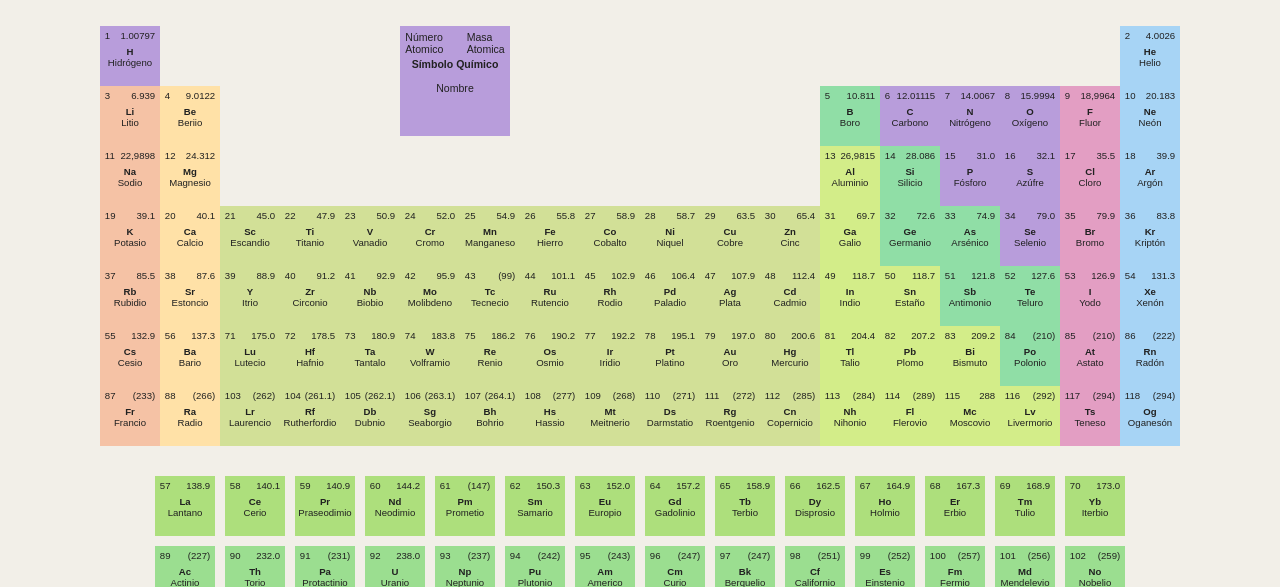
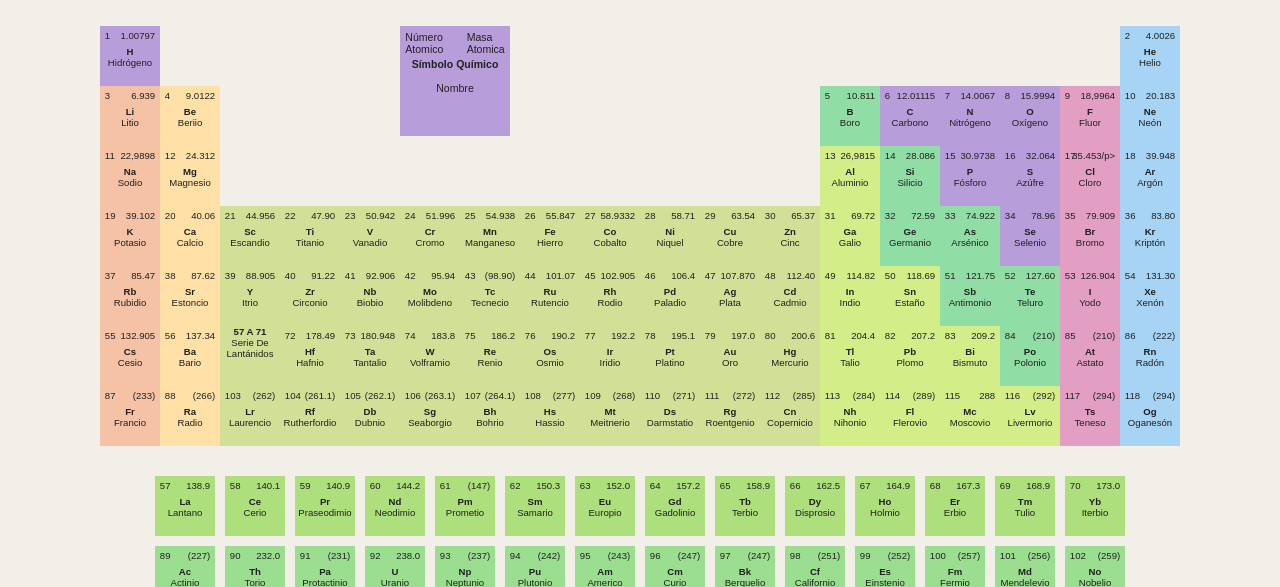
Before and after one commit to Valencua/TP-Quimica, a Python web app: template templates/index.html in a window 1280 px wide. Shown: the top 587 px of the page. Run offline with Jinja, Linux system fonts and the light colour scheme; the template is opened without the code that fills it, so the values that code supplies are empty.

Commit message:
Tabla corregida Parte 2 (hasta tantalio)

```diff
--- a/templates/index.html
+++ b/templates/index.html
@@ -140,7 +140,7 @@
         <div class="grid-items no-metals">
             <div class="grid-items__header">
                 <p class="grid-items__number-left">15</p>
-                <p class="grid-items__number-right">31.0</p>
+                <p class="grid-items__number-right">30.9738</p>
             </div>
             <p class="grid-items__symbol">P</p>
             <p class="grid-items__name">Fósforo</p>
@@ -149,7 +149,7 @@
         <div class="grid-items no-metals">
             <div class="grid-items__header">
                 <p class="grid-items__number-left">16</p>
-                <p class="grid-items__number-right">32.1</p>
+                <p class="grid-items__number-right">32.064</p>
             </div>
             <p class="grid-items__symbol">S</p>
             <p class="grid-items__name">Azúfre</p>
@@ -158,7 +158,7 @@
         <div class="grid-items halogens">
             <div class="grid-items__header">
                 <p class="grid-items__number-left">17</p>
-                <p class="grid-items__number-right">35.5</p>
+                <p class="grid-items__number-right">35.453/p>
             </div>
             <p class="grid-items__symbol">Cl</p>
             <p class="grid-items__name">Cloro</p>
@@ -167,7 +167,7 @@
         <div class="grid-items noble-gases">
             <div class="grid-items__header">
                 <p class="grid-items__number-left">18</p>
-                <p class="grid-items__number-right">39.9</p>
+                <p class="grid-items__number-right">39.948</p>
             </div>
             <p class="grid-items__symbol">Ar</p>
             <p class="grid-items__name">Argón</p>
@@ -176,7 +176,7 @@
         <div class="grid-items alkali-metals">
             <div class="grid-items__header">
                 <p class="grid-items__number-left">19</p>
-                <p class="grid-items__number-right">39.1</p>
+                <p class="grid-items__number-right">39.102</p>
             </div>
             <p class="grid-items__symbol">K</p>
             <p class="grid-items__name">Potasio</p>
@@ -185,7 +185,7 @@
         <div class="grid-items alkaline-earth">
             <div class="grid-items__header">
                 <p class="grid-items__number-left">20</p>
-                <p class="grid-items__number-right">40.1</p>
+                <p class="grid-items__number-right">40.06</p>
             </div>
             <p class="grid-items__symbol">Ca</p>
             <p class="grid-items__name">Calcio</p>
@@ -194,7 +194,7 @@
         <div class="grid-items transition-metals">
             <div class="grid-items__header">
                 <p class="grid-items__number-left">21</p>
-                <p class="grid-items__number-right">45.0</p>
+                <p class="grid-items__number-right">44.956</p>
             </div>
             <p class="grid-items__symbol">Sc</p>
             <p class="grid-items__name">Escandio</p>
@@ -203,7 +203,7 @@
         <div class="grid-items transition-metals">
             <div class="grid-items__header">
                 <p class="grid-items__number-left">22</p>
-                <p class="grid-items__number-right">47.9</p>
+                <p class="grid-items__number-right">47.90</p>
             </div>
             <p class="grid-items__symbol">Ti</p>
             <p class="grid-items__name">Titanio</p>
@@ -212,7 +212,7 @@
         <div class="grid-items transition-metals">
             <div class="grid-items__header">
                 <p class="grid-items__number-left">23</p>
-                <p class="grid-items__number-right">50.9</p>
+                <p class="grid-items__number-right">50.942</p>
             </div>
             <p class="grid-items__symbol">V</p>
             <p class="grid-items__name">Vanadio</p>
@@ -221,7 +221,7 @@
         <div class="grid-items transition-metals">
             <div class="grid-items__header">
                 <p class="grid-items__number-left">24</p>
-                <p class="grid-items__number-right">52.0</p>
+                <p class="grid-items__number-right">51.996</p>
             </div>
             <p class="grid-items__symbol">Cr</p>
             <p class="grid-items__name">Cromo</p>
@@ -230,7 +230,7 @@
         <div class="grid-items transition-metals">
             <div class="grid-items__header">
                 <p class="grid-items__number-left">25</p>
-                <p class="grid-items__number-right">54.9</p>
+                <p class="grid-items__number-right">54.938</p>
             </div>
             <p class="grid-items__symbol">Mn</p>
             <p class="grid-items__name">Manganeso</p>
@@ -239,7 +239,7 @@
         <div class="grid-items transition-metals">
             <div class="grid-items__header">
                 <p class="grid-items__number-left">26</p>
-                <p class="grid-items__number-right">55.8</p>
+                <p class="grid-items__number-right">55.847</p>
             </div>
             <p class="grid-items__symbol">Fe</p>
             <p class="grid-items__name">Hierro</p>
@@ -248,7 +248,7 @@
         <div class="grid-items transition-metals">
             <div class="grid-items__header">
                 <p class="grid-items__number-left">27</p>
-                <p class="grid-items__number-right">58.9</p>
+                <p class="grid-items__number-right">58.9332</p>
             </div>
             <p class="grid-items__symbol">Co</p>
             <p class="grid-items__name">Cobalto</p>
@@ -257,7 +257,7 @@
         <div class="grid-items transition-metals">
             <div class="grid-items__header">
                 <p class="grid-items__number-left">28</p>
-                <p class="grid-items__number-right">58.7</p>
+                <p class="grid-items__number-right">58.71</p>
             </div>
             <p class="grid-items__symbol">Ni</p>
             <p class="grid-items__name">Niquel</p>
@@ -266,7 +266,7 @@
         <div class="grid-items transition-metals">
             <div class="grid-items__header">
                 <p class="grid-items__number-left">29</p>
-                <p class="grid-items__number-right">63.5</p>
+                <p class="grid-items__number-right">63.54</p>
             </div>
             <p class="grid-items__symbol">Cu</p>
             <p class="grid-items__name">Cobre</p>
@@ -275,7 +275,7 @@
         <div class="grid-items transition-metals">
             <div class="grid-items__header">
                 <p class="grid-items__number-left">30</p>
-                <p class="grid-items__number-right">65.4</p>
+                <p class="grid-items__number-right">65.37</p>
             </div>
             <p class="grid-items__symbol">Zn</p>
             <p class="grid-items__name">Cinc</p>
@@ -284,7 +284,7 @@
         <div class="grid-items other-metals">
             <div class="grid-items__header">
                 <p class="grid-items__number-left">31</p>
-                <p class="grid-items__number-right">69.7</p>
+                <p class="grid-items__number-right">69.72</p>
             </div>
             <p class="grid-items__symbol">Ga</p>
             <p class="grid-items__name">Galio</p>
@@ -293,7 +293,7 @@
         <div class="grid-items metalloids">
             <div class="grid-items__header">
                 <p class="grid-items__number-left">32</p>
-                <p class="grid-items__number-right">72.6</p>
+                <p class="grid-items__number-right">72.59</p>
             </div>
             <p class="grid-items__symbol">Ge</p>
             <p class="grid-items__name">Germanio</p>
@@ -302,7 +302,7 @@
         <div class="grid-items metalloids">
             <div class="grid-items__header">
                 <p class="grid-items__number-left">33</p>
-                <p class="grid-items__number-right">74.9</p>
+                <p class="grid-items__number-right">74.922</p>
             </div>
             <p class="grid-items__symbol">As</p>
             <p class="grid-items__name">Arsénico</p>
@@ -311,7 +311,7 @@
         <div class="grid-items no-metals">
             <div class="grid-items__header">
                 <p class="grid-items__number-left">34</p>
-                <p class="grid-items__number-right">79.0</p>
+                <p class="grid-items__number-right">78.96</p>
             </div>
             <p class="grid-items__symbol">Se</p>
             <p class="grid-items__name">Selenio</p>
@@ -320,7 +320,7 @@
         <div class="grid-items halogens">
             <div class="grid-items__header">
                 <p class="grid-items__number-left">35</p>
-                <p class="grid-items__number-right">79.9</p>
+                <p class="grid-items__number-right">79.909</p>
             </div>
             <p class="grid-items__symbol">Br</p>
             <p class="grid-items__name">Bromo</p>
@@ -329,7 +329,7 @@
         <div class="grid-items noble-gases">
             <div class="grid-items__header">
                 <p class="grid-items__number-left">36</p>
-                <p class="grid-items__number-right">83.8</p>
+                <p class="grid-items__number-right">83.80</p>
             </div>
             <p class="grid-items__symbol">Kr</p>
             <p class="grid-items__name">Kriptón</p>
@@ -338,7 +338,7 @@
         <div class="grid-items alkali-metals">
             <div class="grid-items__header">
                 <p class="grid-items__number-left">37</p>
-                <p class="grid-items__number-right">85.5</p>
+                <p class="grid-items__number-right">85.47</p>
             </div>
             <p class="grid-items__symbol">Rb</p>
             <p class="grid-items__name">Rubidio</p>
@@ -347,7 +347,7 @@
         <div class="grid-items alkaline-earth">
             <div class="grid-items__header">
                 <p class="grid-items__number-left">38</p>
-                <p class="grid-items__number-right">87.6</p>
+                <p class="grid-items__number-right">87.62</p>
             </div>
             <p class="grid-items__symbol">Sr</p>
             <p class="grid-items__name">Estoncio</p>
@@ -356,7 +356,7 @@
         <div class="grid-items transition-metals">
             <div class="grid-items__header">
                 <p class="grid-items__number-left">39</p>
-                <p class="grid-items__number-right">88.9</p>
+                <p class="grid-items__number-right">88.905</p>
             </div>
             <p class="grid-items__symbol">Y</p>
             <p class="grid-items__name">Itrio</p>
@@ -365,7 +365,7 @@
         <div class="grid-items transition-metals">
             <div class="grid-items__header">
                 <p class="grid-items__number-left">40</p>
-                <p class="grid-items__number-right">91.2</p>
+                <p class="grid-items__number-right">91.22</p>
             </div>
             <p class="grid-items__symbol">Zr</p>
             <p class="grid-items__name">Circonio</p>
@@ -374,7 +374,7 @@
         <div class="grid-items transition-metals">
             <div class="grid-items__header">
                 <p class="grid-items__number-left">41</p>
-                <p class="grid-items__number-right">92.9</p>
+                <p class="grid-items__number-right">92.906</p>
             </div>
             <p class="grid-items__symbol">Nb</p>
             <p class="grid-items__name">Biobio</p>
@@ -383,7 +383,7 @@
         <div class="grid-items transition-metals">
             <div class="grid-items__header">
                 <p class="grid-items__number-left">42</p>
-                <p class="grid-items__number-right">95.9</p>
+                <p class="grid-items__number-right">95.94</p>
             </div>
             <p class="grid-items__symbol">Mo</p>
             <p class="grid-items__name">Molibdeno</p>
@@ -392,7 +392,7 @@
         <div class="grid-items transition-metals">
             <div class="grid-items__header">
                 <p class="grid-items__number-left">43</p>
-                <p class="grid-items__number-right">(99)</p>
+                <p class="grid-items__number-right">(98.90)</p>
             </div>
             <p class="grid-items__symbol">Tc</p>
             <p class="grid-items__name">Tecnecio</p>
@@ -401,7 +401,7 @@
         <div class="grid-items transition-metals">
             <div class="grid-items__header">
                 <p class="grid-items__number-left">44</p>
-                <p class="grid-items__number-right">101.1</p>
+                <p class="grid-items__number-right">101.07</p>
             </div>
             <p class="grid-items__symbol">Ru</p>
             <p class="grid-items__name">Rutencio</p>
@@ -410,7 +410,7 @@
         <div class="grid-items transition-metals">
             <div class="grid-items__header">
                 <p class="grid-items__number-left">45</p>
-                <p class="grid-items__number-right">102.9</p>
+                <p class="grid-items__number-right">102.905</p>
             </div>
             <p class="grid-items__symbol">Rh</p>
             <p class="grid-items__name">Rodio</p>
@@ -428,7 +428,7 @@
         <div class="grid-items transition-metals">
             <div class="grid-items__header">
                 <p class="grid-items__number-left">47</p>
-                <p class="grid-items__number-right">107.9</p>
+                <p class="grid-items__number-right">107.870</p>
             </div>
             <p class="grid-items__symbol">Ag</p>
             <p class="grid-items__name">Plata</p>
@@ -437,7 +437,7 @@
         <div class="grid-items transition-metals">
             <div class="grid-items__header">
                 <p class="grid-items__number-left">48</p>
-                <p class="grid-items__number-right">112.4</p>
+                <p class="grid-items__number-right">112.40</p>
             </div>
             <p class="grid-items__symbol">Cd</p>
             <p class="grid-items__name">Cadmio</p>
@@ -446,7 +446,7 @@
         <div class="grid-items other-metals">
             <div class="grid-items__header">
                 <p class="grid-items__number-left">49</p>
-                <p class="grid-items__number-right">118.7</p>
+                <p class="grid-items__number-right">114.82</p>
             </div>
             <p class="grid-items__symbol">In</p>
             <p class="grid-items__name">Indio</p>
@@ -455,7 +455,7 @@
         <div class="grid-items other-metals">
             <div class="grid-items__header">
                 <p class="grid-items__number-left">50</p>
-                <p class="grid-items__number-right">118.7</p>
+                <p class="grid-items__number-right">118.69</p>
             </div>
             <p class="grid-items__symbol">Sn</p>
             <p class="grid-items__name">Estaño</p>
@@ -464,7 +464,7 @@
         <div class="grid-items metalloids">
             <div class="grid-items__header">
                 <p class="grid-items__number-left">51</p>
-                <p class="grid-items__number-right">121.8</p>
+                <p class="grid-items__number-right">121.75</p>
             </div>
             <p class="grid-items__symbol">Sb</p>
             <p class="grid-items__name">Antimonio</p>
@@ -473,7 +473,7 @@
         <div class="grid-items metalloids">
             <div class="grid-items__header">
                 <p class="grid-items__number-left">52</p>
-                <p class="grid-items__number-right">127.6</p>
+                <p class="grid-items__number-right">127.60</p>
             </div>
             <p class="grid-items__symbol">Te</p>
             <p class="grid-items__name">Teluro</p>
@@ -482,7 +482,7 @@
         <div class="grid-items halogens">
             <div class="grid-items__header">
                 <p class="grid-items__number-left">53</p>
-                <p class="grid-items__number-right">126.9</p>
+                <p class="grid-items__number-right">126.904</p>
             </div>
             <p class="grid-items__symbol">I</p>
             <p class="grid-items__name">Yodo</p>
@@ -491,7 +491,7 @@
         <div class="grid-items noble-gases">
             <div class="grid-items__header">
                 <p class="grid-items__number-left">54</p>
-                <p class="grid-items__number-right">131.3</p>
+                <p class="grid-items__number-right">131.30</p>
             </div>
             <p class="grid-items__symbol">Xe</p>
             <p class="grid-items__name">Xenón</p>
@@ -500,7 +500,7 @@
         <div class="grid-items alkali-metals">
             <div class="grid-items__header">
                 <p class="grid-items__number-left">55</p>
-                <p class="grid-items__number-right">132.9</p>
+                <p class="grid-items__number-right">132.905</p>
             </div>
             <p class="grid-items__symbol">Cs</p>
             <p class="grid-items__name">Cesio</p>
@@ -509,25 +509,21 @@
         <div class="grid-items alkaline-earth">
             <div class="grid-items__header">
                 <p class="grid-items__number-left">56</p>
-                <p class="grid-items__number-right">137.3</p>
+                <p class="grid-items__number-right">137.34</p>
             </div>
             <p class="grid-items__symbol">Ba</p>
             <p class="grid-items__name">Bario</p>
         </div>
 
         <div class="grid-items transition-metals">
-            <div class="grid-items__header">
-                <p class="grid-items__number-left">71</p>
-                <p class="grid-items__number-right">175.0</p>
-            </div>
-            <p class="grid-items__symbol">Lu</p>
-            <p class="grid-items__name">Lutecio</p>
+            <p class="grid-items__symbol">57 a 71</p>
+            <p class="grid-items__name">Serie de lantánidos</p>
         </div>
 
         <div class="grid-items transition-metals">
             <div class="grid-items__header">
                 <p class="grid-items__number-left">72</p>
-                <p class="grid-items__number-right">178.5</p>
+                <p class="grid-items__number-right">178.49</p>
             </div>
             <p class="grid-items__symbol">Hf</p>
             <p class="grid-items__name">Hafnio</p>
@@ -536,10 +532,10 @@
         <div class="grid-items transition-metals">
             <div class="grid-items__header">
                 <p class="grid-items__number-left">73</p>
-                <p class="grid-items__number-right">180.9</p>
+                <p class="grid-items__number-right">180.948</p>
             </div>
             <p class="grid-items__symbol">Ta</p>
-            <p class="grid-items__name">Tantalo</p>
+            <p class="grid-items__name">Tantalio</p>
         </div>
 
         <div class="grid-items transition-metals">
```
